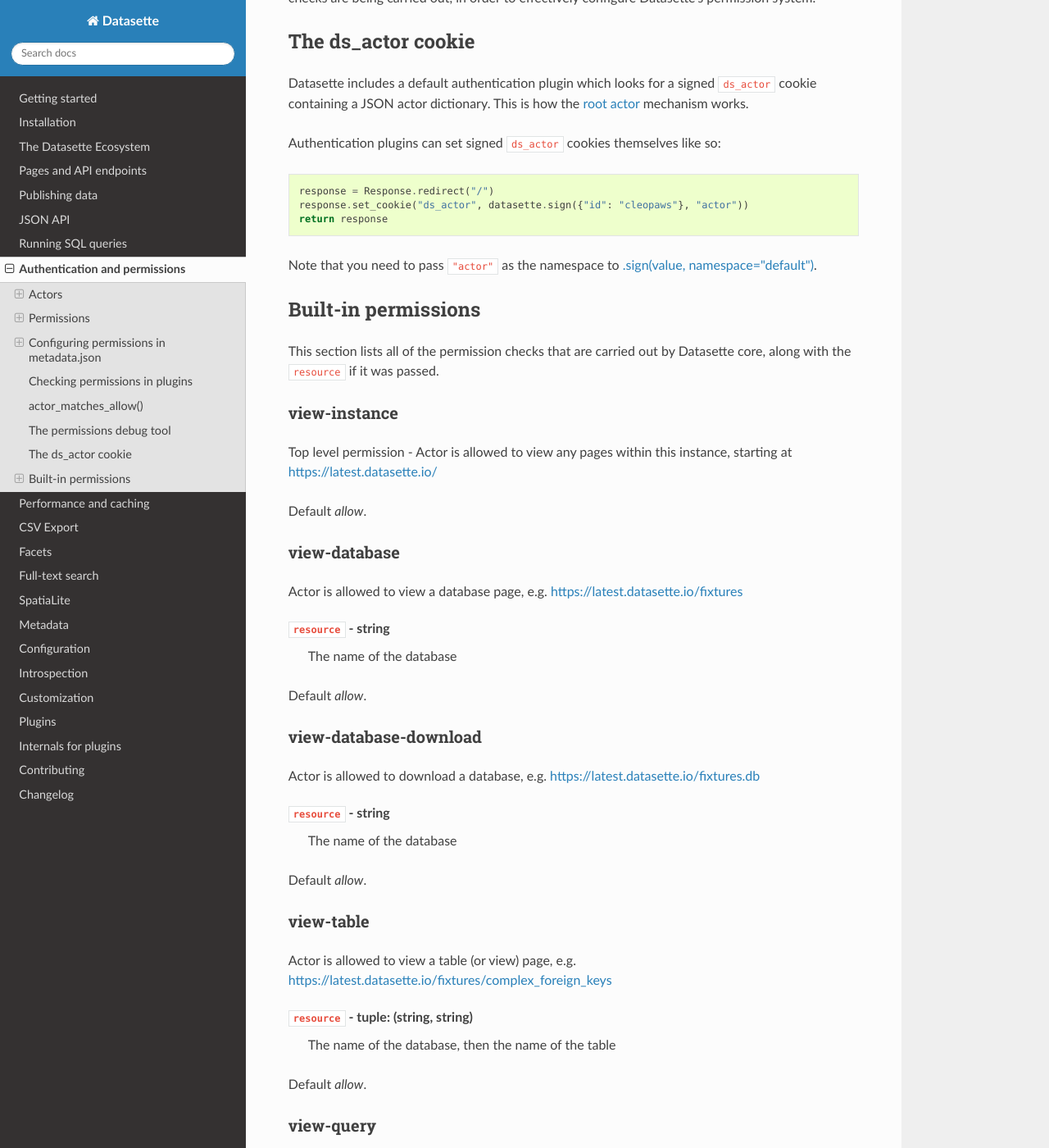
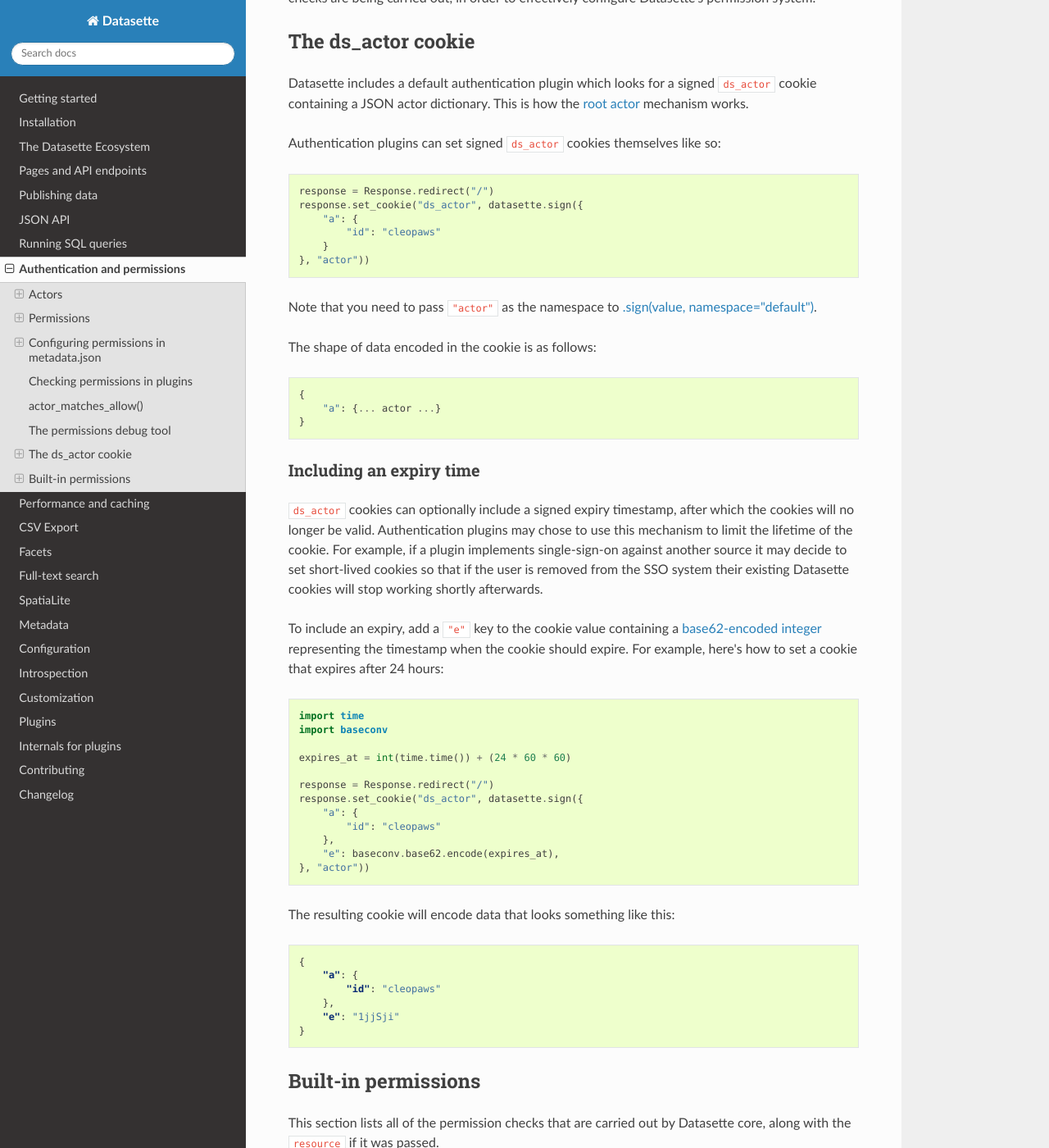
Before and after one commit to simonw/datasette, a Sphinx documentation site: the page built from docs/authentication.rst, in a window 1280 px wide and 1400 px high, scrolled down 7025 px. Shown: the whole window at 82% size. Built offline with Sphinx 7.4.7 and the Read the Docs theme 2.0.0, drawn with Linux system fonts in a browser that asks for light colours.

Commit message:
ds_author cookie can now expire, closes #829
Refs https://github.com/simonw/datasette-auth-github/issues/62#issuecomment-642152076

```diff
--- a/docs/authentication.rst
+++ b/docs/authentication.rst
@@ -336,10 +336,54 @@
 .. code-block:: python
 
     response = Response.redirect("/")
-    response.set_cookie("ds_actor", datasette.sign({"id": "cleopaws"}, "actor"))
-    return response
+    response.set_cookie("ds_actor", datasette.sign({
+        "a": {
+            "id": "cleopaws"
+        }
+    }, "actor"))
 
 Note that you need to pass ``"actor"`` as the namespace to :ref:`datasette_sign`.
+
+The shape of data encoded in the cookie is as follows::
+
+    {
+        "a": {... actor ...}
+    }
+
+.. _authentication_ds_actor_expiry:
+
+Including an expiry time
+------------------------
+
+``ds_actor`` cookies can optionally include a signed expiry timestamp, after which the cookies will no longer be valid. Authentication plugins may chose to use this mechanism to limit the lifetime of the cookie. For example, if a plugin implements single-sign-on against another source it may decide to set short-lived cookies so that if the user is removed from the SSO system their existing Datasette cookies will stop working shortly afterwards.
+
+To include an expiry, add a ``"e"`` key to the cookie value containing a `base62-encoded integer <https://pypi.org/project/python-baseconv/>`__ representing the timestamp when the cookie should expire. For example, here's how to set a cookie that expires after 24 hours:
+
+.. code-block:: python
+
+    import time
+    import baseconv
+
+    expires_at = int(time.time()) + (24 * 60 * 60)
+
+    response = Response.redirect("/")
+    response.set_cookie("ds_actor", datasette.sign({
+        "a": {
+            "id": "cleopaws"
+        },
+        "e": baseconv.base62.encode(expires_at),
+    }, "actor"))
+
+The resulting cookie will encode data that looks something like this:
+
+.. code-block:: json
+
+    {
+        "a": {
+            "id": "cleopaws"
+        },
+        "e": "1jjSji"
+    }
 
 .. _permissions:
 
--- a/docs/internals.rst
+++ b/docs/internals.rst
@@ -153,12 +153,12 @@
         samesite="lax",
     ):
 
-You can use this with :ref:`datasette.sign() <datasette_sign>` to set signed cookies. Here's how you would set the ``ds_actor`` cookie for use with Datasette :ref:`authentication <authentication>`:
+You can use this with :ref:`datasette.sign() <datasette_sign>` to set signed cookies. Here's how you would set the :ref:`ds_actor cookie <authentication_ds_actor>` for use with Datasette :ref:`authentication <authentication>`:
 
 .. code-block:: python
 
     response = Response.redirect("/")
-    response.set_cookie("ds_actor", datasette.sign({"id": "cleopaws"}, "actor"))
+    response.set_cookie("ds_actor", datasette.sign({"a": {"id": "cleopaws"}}, "actor"))
     return response
 
 .. _internals_datasette:
--- a/setup.py
+++ b/setup.py
@@ -57,6 +57,7 @@
         "PyYAML~=5.3",
         "mergedeep>=1.1.1,<1.4.0",
         "itsdangerous~=1.1",
+        "python-baseconv==1.2.2",
     ],
     entry_points="""
         [console_scripts]
```
Also changed, not shown: 6 other files.
